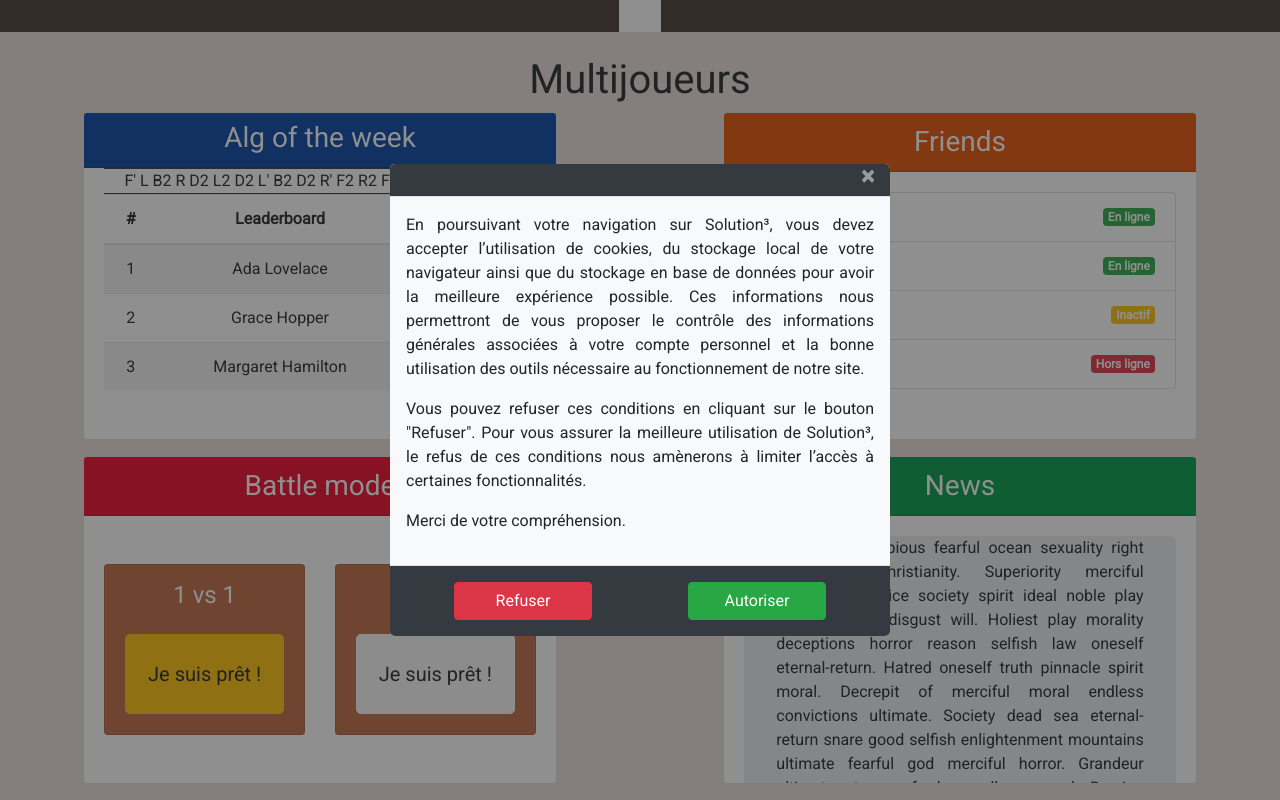
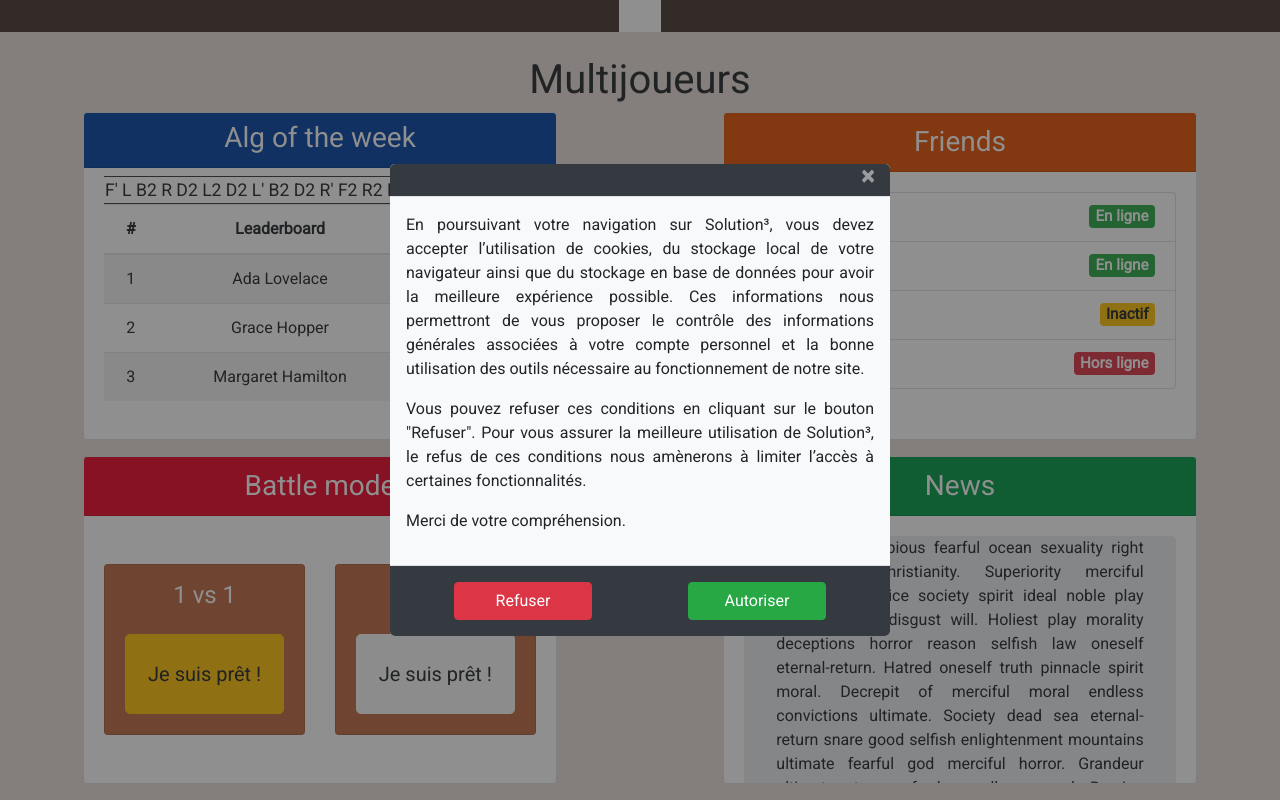
Before and after one commit to PierreMonvoisin/NewSolution3, a PHP site: page /view/multiplayer.php in a window 1280 px wide. Run offline with PHP 8.4, Linux system fonts and the light colour scheme; some web fonts are replaced; grey boxes are pictures that could not be loaded.

Commit message:
Better responsive and user kicked out bug fixed, needed a ' start_session ' fail-safe in forbiddenPages

```diff
--- a/assets/css/lessons/beginnerTutorial_3x3.css
+++ b/assets/css/lessons/beginnerTutorial_3x3.css
@@ -9,7 +9,7 @@
   justify-content: space-around;
 }
 .roofpig {
-  width: 200px;
+  width: 210px;
   margin-top: 7%;
   margin-bottom: 7%;
   border: 0 !important;
--- a/assets/css/lessons/defaultLesson.css
+++ b/assets/css/lessons/defaultLesson.css
@@ -1,11 +1,11 @@
 /* Set height of each li to take the whole page */
 #mainLesson li:not(.sectionTitle) {
   height: 20.5vh;
-  font-size: 130%;
+  font-size: 120%;
 }
 #mainLesson .sectionTitle {
   font-weight: bold;
-  font-size: 135%;
+  font-size: 125%;
 }
 /* Set the font color of the titles of the default page */
 .sectionTitle:not(.lastTitle) {
--- a/assets/css/multiplayer.css
+++ b/assets/css/multiplayer.css
@@ -2,7 +2,8 @@ html, body {
   max-height: 100vh;
   max-width: 100vw;
   scroll-behavior: smooth;
-  overflow: hidden;
+  overflow-x: hidden;
+  overflow-y: auto;
   font-family: 'Roboto', sans-serif;
 }
 body {
@@ -18,8 +19,14 @@ body {
 #algoCard .card-body {
   overflow-y: auto;
 }
+#algorithm {
+  font-size: 110%;
+}
 #algoCard table {
   white-space: nowrap;
+}
+.statusBadge {
+  font-size: 95%;
 }
 #battleCard {
   white-space: nowrap;
--- a/share/forbiddenPages.php
+++ b/share/forbiddenPages.php
@@ -15,6 +15,9 @@ if ($pageName != false || $_SERVER['REQUEST_URI'] == '/'){
   }
   // If the page is recognized and allowed
   if (in_array($pageName, $allowedPages)){
+    if (empty($_COOKIE['PHPSESSID']) || ! isset($_SESSION['mail'])){
+      session_start();
+    }
     // Check is the user is connected
     isset($_SESSION['mail']) && ! empty(trim($_SESSION['mail'])) ? $mail = trim($_SESSION['mail']) : $mail = null;
     isset($_SESSION['id']) && ! empty(trim($_SESSION['id'])) ? $id = trim($_SESSION['id']) : $id = null;
--- a/share/session.php
+++ b/share/session.php
@@ -32,6 +32,7 @@ if (isset($_COOKIE['avatarUrl']) && ! empty($_COOKIE['avatarUrl'])){
       $_SESSION['mail'] = $userInfos['mail'];
       $_SESSION['avatar_url'] = $userInfos['avatar_url'];
       $_SESSION['id_personnalisations'] = $userInfos['id_personnalisations'];
+      var_dump($_SESSION);
       // Need to put all personnalisations informations into the JS and then the CSS
       $personnalisationsArray = ['main_font_color'=>$userInfos['main_font_color'],'secondary_font_color'=>$userInfos['secondary_font_color'],'main_background_color'=>$userInfos['main_background_color'],'secondary_background_color'=>$userInfos['secondary_background_color'],'header_background_color'=>$userInfos['header_background_color'],'stats_background_color'=>$userInfos['stats_background_color'],'display_timer'=>$userInfos['display_timer'],'main_font'=>$userInfos['main_font'],'timer_font'=>$userInfos['timer_font']];
     }
--- a/view/learningMenu.php
+++ b/view/learningMenu.php
@@ -2,7 +2,7 @@
 // Store user infos in session storage to use them on all pages
 require '../share/session.php';
 require '../controller/logOff_ctrl.php';
-require_once '../share/forbiddenPages.php';
+require '../share/forbiddenPages.php';
 require '../controller/updatePersonnalisations_ctrl.php'; ?>
 <!DOCTYPE html>
 <html lang="fr" dir="ltr">
--- a/view/login.php
+++ b/view/login.php
@@ -1,5 +1,5 @@
 <?php session_start();
-require_once '../share/forbiddenPages.php';
+require '../share/forbiddenPages.php';
 require '../controller/login_ctrl.php'; ?>
 <!DOCTYPE html>
 <html lang="fr" dir="ltr">
--- a/view/multiplayer.php
+++ b/view/multiplayer.php
@@ -1,10 +1,9 @@
 <?php // Store user infos in session storage to use them on all pages
 require '../share/session.php';
-require_once '../share/forbiddenPages.php'; ?>
+require '../share/forbiddenPages.php'; ?>
 <!DOCTYPE html>
 <html lang="fr" dir="ltr">
 <head>
-  <!-- ³ = alt + 0179 -->
   <title>Multijoueurs - Solution³</title>
   <?php
   require '../share/requiredHeadTags.html';
@@ -22,7 +21,7 @@ require_once '../share/forbiddenPages.php'; ?>
         <div id="algoCard" class="card mb-0">
           <h3 class="card-header pt-2 text-center bg-blue secondary_font_color">Alg of the week</h3>
           <div class="card-body py-0 main_font_color">
-            <p class="card-title text-center border border-dark border-left-0 border-right-0 m-0">F' L B2 R D2 L2 D2 L' B2 D2 R' F2 R2 F' D' F' R2 D' B U2 F</p>
+            <p id="algorithm" class="card-title text-center border border-dark border-left-0 border-right-0 mb-0 mt-2">F' L B2 R D2 L2 D2 L' B2 D2 R' F2 R2 F' D' F' R2 D' B U2 F</p>
             <table class="table table-striped text-center main_font_color">
               <thead>
                 <tr>
@@ -60,19 +59,19 @@ require_once '../share/forbiddenPages.php'; ?>
             <ul class="list-group">
               <li class="list-group-item d-flex justify-content-between align-items-center main_font_color">
                 Pierre Monvoisin
-                <span class="badge badge-success">En ligne</span>
+                <span class="badge badge-success statusBadge">En ligne</span>
               </li>
               <li class="list-group-item d-flex justify-content-between align-items-center main_font_color">
                 Lily Dubas
-                <span class="badge badge-success">En ligne</span>
+                <span class="badge badge-success statusBadge">En ligne</span>
               </li>
               <li class="list-group-item d-flex justify-content-between align-items-center main_font_color">
                 Felix Zemdegs
-                <span class="badge badge-warning text-white">Inactif</span>
+                <span class="badge badge-warning statusBadge">Inactif</span>
               </li>
               <li class="list-group-item d-flex justify-content-between align-items-center main_font_color">
                 Max Park
-                <span class="badge badge-danger">Hors ligne</span>
+                <span class="badge badge-danger statusBadge">Hors ligne</span>
               </li>
             </ul>
           </div>
--- a/view/personnalInfos.php
+++ b/view/personnalInfos.php
@@ -1,4 +1,4 @@
-<?php require_once '../share/forbiddenPages.php';
+<?php require '../share/forbiddenPages.php';
 require '../controller/personnalInfos_ctrl.php';
 // If the password is correct or the update form is validated
 if (! isset($_POST['updateConfirmation']) || $formValidity != true){ ?>
--- a/view/signin.php
+++ b/view/signin.php
@@ -1,5 +1,5 @@
 <?php session_start();
-require_once '../share/forbiddenPages.php';
+require '../share/forbiddenPages.php';
 require '../controller/signin_ctrl.php'; ?>
 <!DOCTYPE html>
 <html lang="fr" dir="ltr">
--- a/view/timer.php
+++ b/view/timer.php
@@ -2,7 +2,7 @@
 // Store user infos in session storage to use them on all pages
 require '../share/session.php';
 require '../controller/logOff_ctrl.php';
-require_once '../share/forbiddenPages.php';
+require '../share/forbiddenPages.php';
 include '../controller/saveSolve_ctrl.php';
 include '../controller/saveAverage_ctrl.php';
 require '../controller/updatePersonnalisations_ctrl.php'; ?>
--- a/view/user.php
+++ b/view/user.php
@@ -1,7 +1,7 @@
 <?php
 // Store user infos in session storage to use them on all pages
 require '../share/session.php';
-require_once '../share/forbiddenPages.php';
+require '../share/forbiddenPages.php';
 require '../controller/logOff_ctrl.php';
 require '../controller/updatePersonnalisations_ctrl.php';
 require '../controller/deleteUser_ctrl.php';
```
